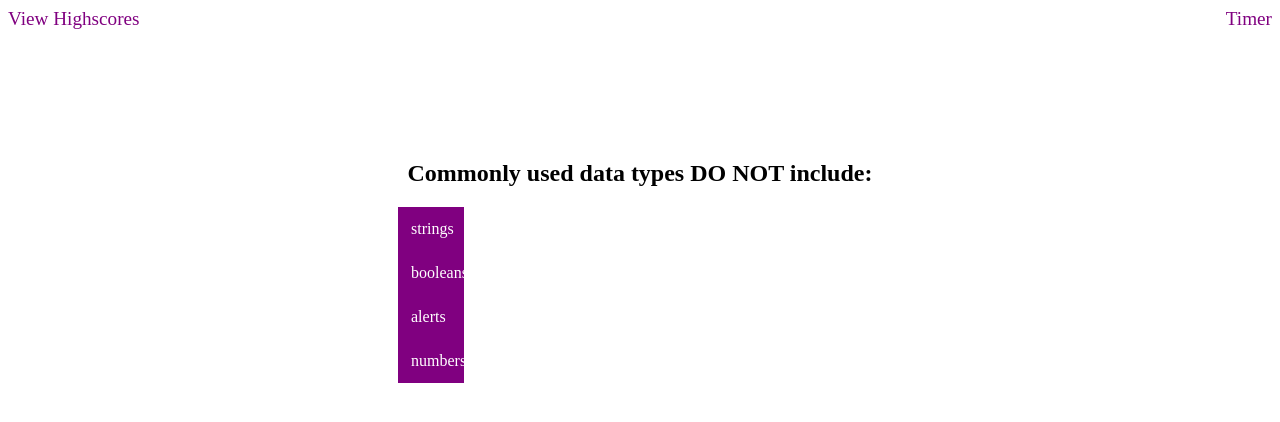
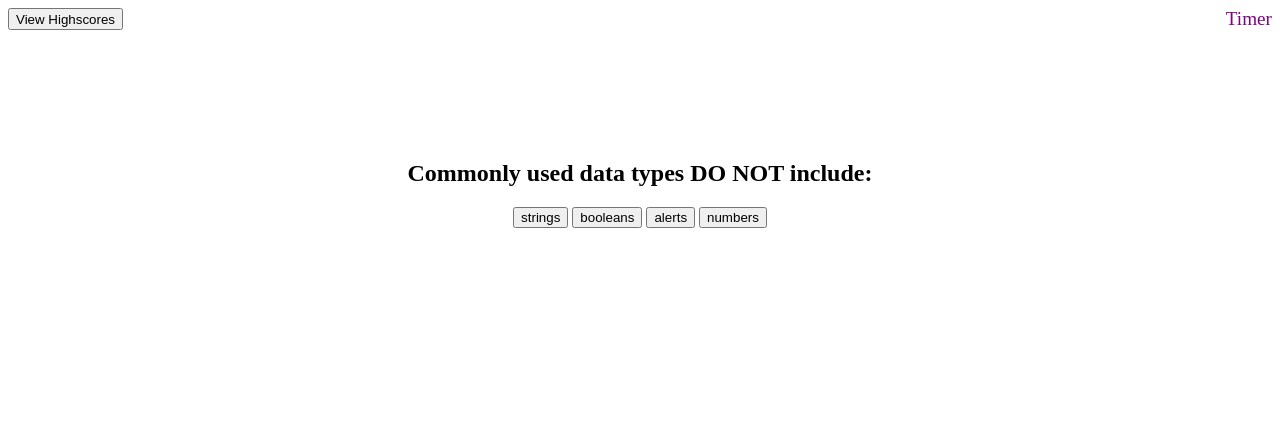
Before and after one commit to EliaMart/codeQuiz, a plain HTML site: page index.html in a window 1280 px wide. Both pictures are taken after a click on the button "Start Quiz". Drawn offline with Linux system fonts and the light colour scheme.

Commit message:
added button element to answers

```diff
--- a/assets/css/style.css
+++ b/assets/css/style.css
@@ -45,7 +45,7 @@ h1 {
 
 }
 
-.answer {
+/* .answer {
     border: solid purple;
     background-color: purple;
     display: block;
@@ -56,7 +56,7 @@ h1 {
     padding: 10px;
     padding-right: 50px;
 
-}
+} */
 
   .start-Button {
       color: white;
--- a/index.html
+++ b/index.html
@@ -11,7 +11,7 @@
 
 <body>
     <header>
-        <div> View Highscores </div>
+        <button> View Highscores </button>
         <div class="timer-Count">Timer</div>
     </header>
 
@@ -27,21 +27,12 @@
         <div id="question-Card" class="question-Card">
             <div>
                 <h2 id="questionText"></h2>
+                <button id="option-1" class="answer"></button>
+                <button id="option-2" class="answer"></button>
+                <button id="option-3" class="answer"></button>
+                <button id="option-4" class="answer"></button>
             </div>
-            <div>
-                <div>
-                    <span id="option-1" class="answer"></span>
-                </div>
-                <div>
-                    <span id="option-2" class="answer"></span>
-                </div>
-                <div>
-                    <span id="option-3" class="answer"></span>
-                </div>
-                <div>
-                    <span id="option-4" class="answer"></span>
-                </div>
-            </div>
+
         </div>
 
         <div id="initial-log">
```
